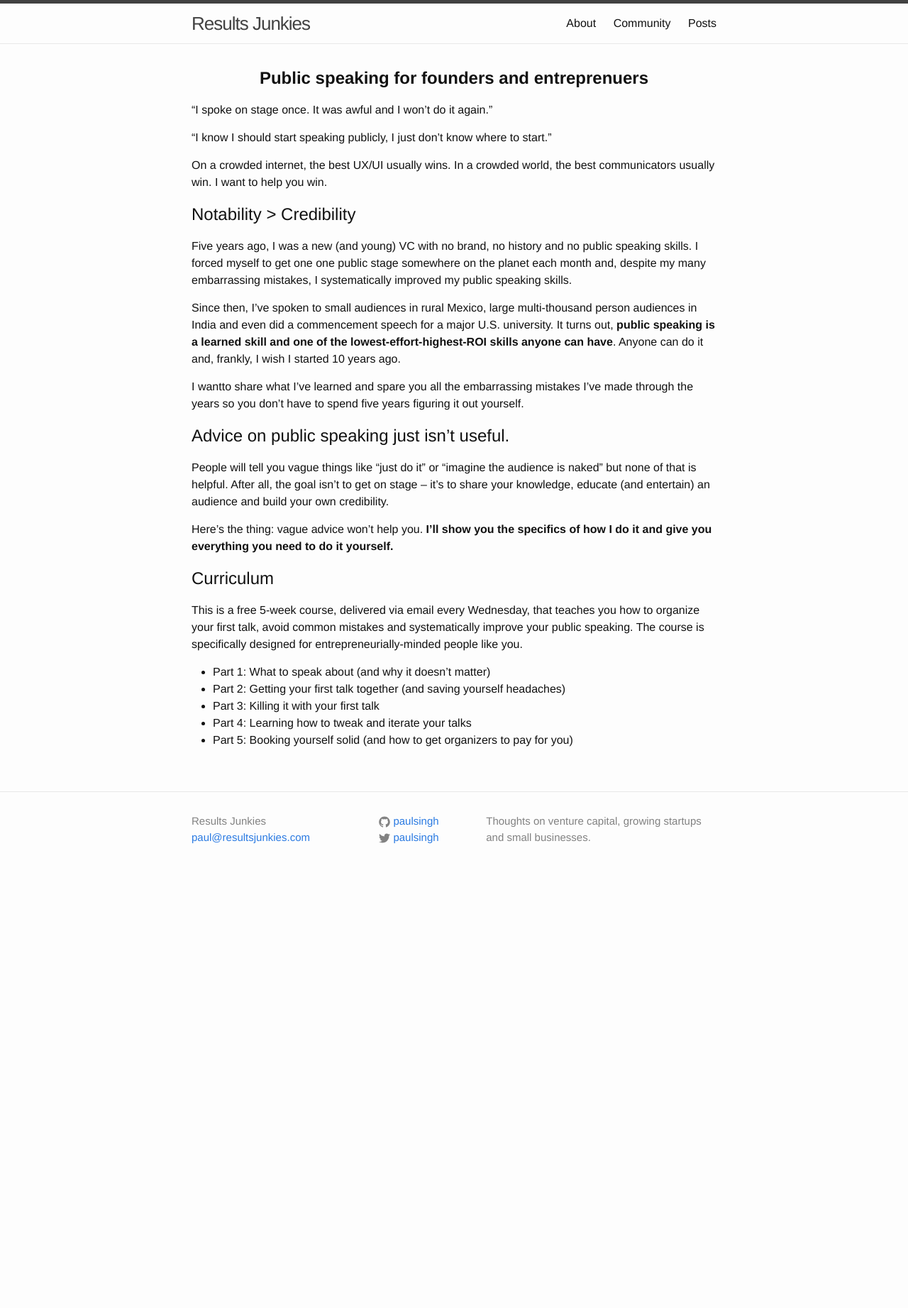
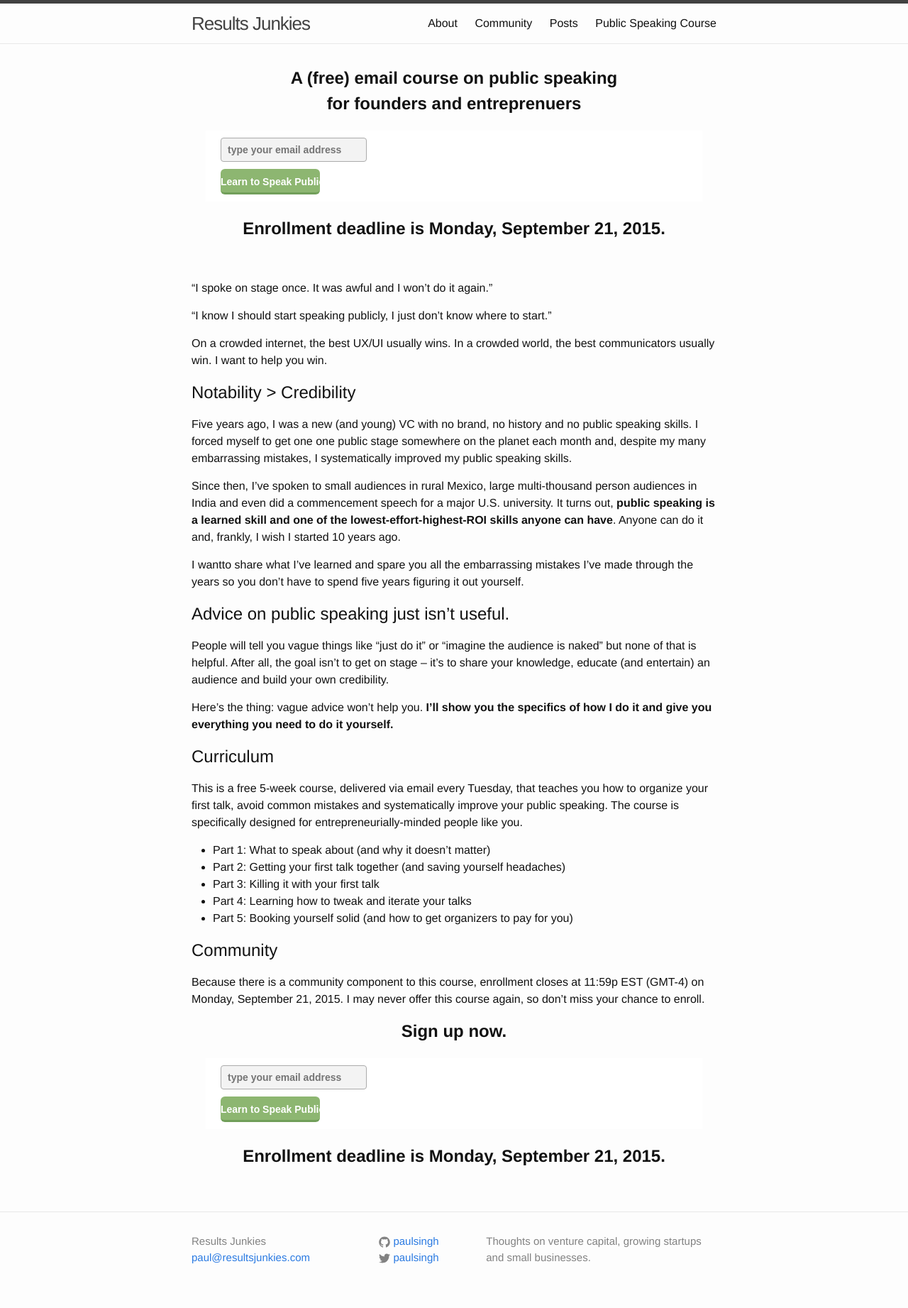
Before and after one commit to paulsingh/paulsingh.github.io, a Jekyll site: the page built from public-speaking-course.md, in a window 1280 px wide. Shown: the whole page at 71% size. Built offline with Jekyll 4.4.1, drawn with Linux system fonts in a browser that asks for light colours; comment, search, counter and statistics services are not loaded; before the commit the page ends 1251 px from its top, so only the background shows below that.

Commit message:
OK, I think we're getting close on this public speaking course. Still WIP though.

```diff
--- a/public-speaking-course.md
+++ b/public-speaking-course.md
@@ -1,10 +1,95 @@
 ---
 layout: page-no-title
+title: Public Speaking Course
 permalink: /public-speaking-for-founders-and-entreprenuers/
 ---
 
-<h1 align="center"><strong>Public speaking for founders and entreprenuers</strong></h1>
+<h1 align="center"><strong>A (free) email course on public speaking<br> for founders and entreprenuers</strong></h1>
 
+<!-- Begin MailChimp Signup Form -->
+<link href="//cdn-images.mailchimp.com/embedcode/slim-081711.css" rel="stylesheet" type="text/css">
+<style type="text/css">
+	#mc_embed_signup{background:#fff; clear:left; font:14px Helvetica,Arial,sans-serif; margin: 20px; }
+	/* Add your own MailChimp form style overrides in your site stylesheet or in this style block.
+	   We recommend moving this block and the preceding CSS link to the HEAD of your HTML file. */
+	#mc_embed_signup input.email{
+	    display:inline-block;
+	}
+	#mc_embed_signup input.button {
+	    display:inline-block;
+	}
+	#mc_embed_signup form {display: block; position: relative; text-align: left; padding: 10px 0 10px 3%; }
+	#mc_embed_signup h2 {font-weight: bold; padding: 0; margin: 15px 0; font-size: 1.4em; }
+
+	#mc_embed_signup input { border: 1px solid #ababab; -webkit-appearance: none; }
+	#mc_embed_signup input[type=checkbox]{ -webkit-appearance: checkbox; }
+	#mc_embed_signup input[type=radio]{ -webkit-appearance: radio; }
+	#mc_embed_signup input:focus { border-color: #799877; }
+
+	#mc_embed_signup .button {
+	  display: block;
+	  position: relative;
+	  background-color: #8db671;
+	  padding: 0;
+	  margin: 0 auto;
+	  border: 0 none;
+	  border-bottom: #719f5a 3px solid;
+	  border-radius: 6px;
+	  color: #fff;
+	  cursor: pointer;
+	  font-size: 14px;
+	  width: 140px;
+	  height: 36px;
+	  line-height: 36px;
+	  font-weight: bold;
+	  text-align: center;
+	  text-decoration: none;
+	  vertical-align: top;
+	}
+	#mc_embed_signup .button:hover { background-color: #9cc183; border-bottom-color: #7fac69; }
+	#mc_embed_signup .button:active { top: 2px; border-bottom-width: 1px; }
+
+	#mc_embed_signup label { display: block; font-size: 13px; text-transform: uppercase; padding-bottom: 7px; color: #616161; font-weight: bold; }
+	#mc_embed_signup input.email {
+	  padding: 8px 4px;
+	  margin: 0 4% 10px 0;
+	  text-indent: 5px;
+	  color: #818181;
+	  font-size: 1.0em;
+	  background: #f3f3f3;
+	  font-weight: bold;
+	  -webkit-transition: all 0.2s linear;
+	  -moz-transition: all 0.2s linear;
+	  transition: all 0.2s linear;
+	  -webkit-border-radius: 4px;
+	  -moz-border-radius: 4px;
+	  border-radius: 4px;
+	}
+	#mc_embed_signup input.email:focus {
+	  color: #666;
+	  background: #f3f3f3;
+	  -webkit-box-shadow: 0 0 12px #80cf7b;
+	  -moz-box-shadow: #80cf7b;
+	  box-shadow: #80cf7b;
+	}
+</style>
+
+<div id="mc_embed_signup">
+<form action="//resultsjunkies.us11.list-manage.com/subscribe/post?u=2cbc77866d90f02b5954bffc9&amp;id=c78c0b7277" method="post" id="mc-embedded-subscribe-form" name="mc-embedded-subscribe-form" class="validate" target="_blank" novalidate>
+    <div id="mc_embed_signup_scroll">
+
+	<input type="email" value="" name="EMAIL" class="email" id="mce-EMAIL" placeholder="type your email address" required>
+    <!-- real people should not fill this in and expect good things - do not remove this or risk form bot signups-->
+    <div style="position: absolute; left: -5000px;"><input type="text" name="b_2cbc77866d90f02b5954bffc9_c78c0b7277" tabindex="-1" value=""></div>
+    <div class="clear"><input type="submit" value="Learn to Speak Publicly" name="subscribe" id="mc-embedded-subscribe" class="button"></div>
+    </div>
+</form>
+</div>
+
+<!--End mc_embed_signup-->
+
+<h1 align="center"><strong>Enrollment deadline is Monday, September 21, 2015.</strong></h1>
+<br>
 
 "I spoke on stage once. It was awful and I won't do it again."
 
@@ -27,10 +112,31 @@ Here's the thing: vague advice won't help you. **I'll show you the specifics of
 
 #Curriculum
 
-This is a free 5-week course, delivered via email every Wednesday, that teaches you how to organize your first talk, avoid common mistakes and systematically improve your public speaking. The course is specifically designed for entrepreneurially-minded people like you.
+This is a free 5-week course, delivered via email every Tuesday, that teaches you how to organize your first talk, avoid common mistakes and systematically improve your public speaking. The course is specifically designed for entrepreneurially-minded people like you.
 
 * Part 1: What to speak about (and why it doesn’t matter)
 * Part 2: Getting your first talk together (and saving yourself headaches)
 * Part 3: Killing it with your first talk
 * Part 4: Learning how to tweak and iterate your talks
 * Part 5: Booking yourself solid (and how to get organizers to pay for you)
+
+#Community
+Because there is a community component to this course, enrollment closes at 11:59p EST (GMT-4) on Monday, September 21, 2015. I may never offer this course again, so don't miss your chance to enroll.
+
+<h1 align="center"><strong>Sign up now.</strong></h1>
+
+<!-- Begin MailChimp Signup Form -->
+<div id="mc_embed_signup">
+<form action="//resultsjunkies.us11.list-manage.com/subscribe/post?u=2cbc77866d90f02b5954bffc9&amp;id=c78c0b7277" method="post" id="mc-embedded-subscribe-form" name="mc-embedded-subscribe-form" class="validate" target="_blank" novalidate>
+    <div id="mc_embed_signup_scroll">
+
+	<input type="email" value="" name="EMAIL" class="email" id="mce-EMAIL" placeholder="type your email address" required>
+    <!-- real people should not fill this in and expect good things - do not remove this or risk form bot signups-->
+    <div style="position: absolute; left: -5000px;"><input type="text" name="b_2cbc77866d90f02b5954bffc9_c78c0b7277" tabindex="-1" value=""></div>
+    <div class="clear"><input type="submit" value="Learn to Speak Publicly" name="subscribe" id="mc-embedded-subscribe" class="button"></div>
+    </div>
+</form>
+</div>
+<!--End mc_embed_signup-->
+
+<h1 align="center"><strong>Enrollment deadline is Monday, September 21, 2015.</strong></h1>
```
